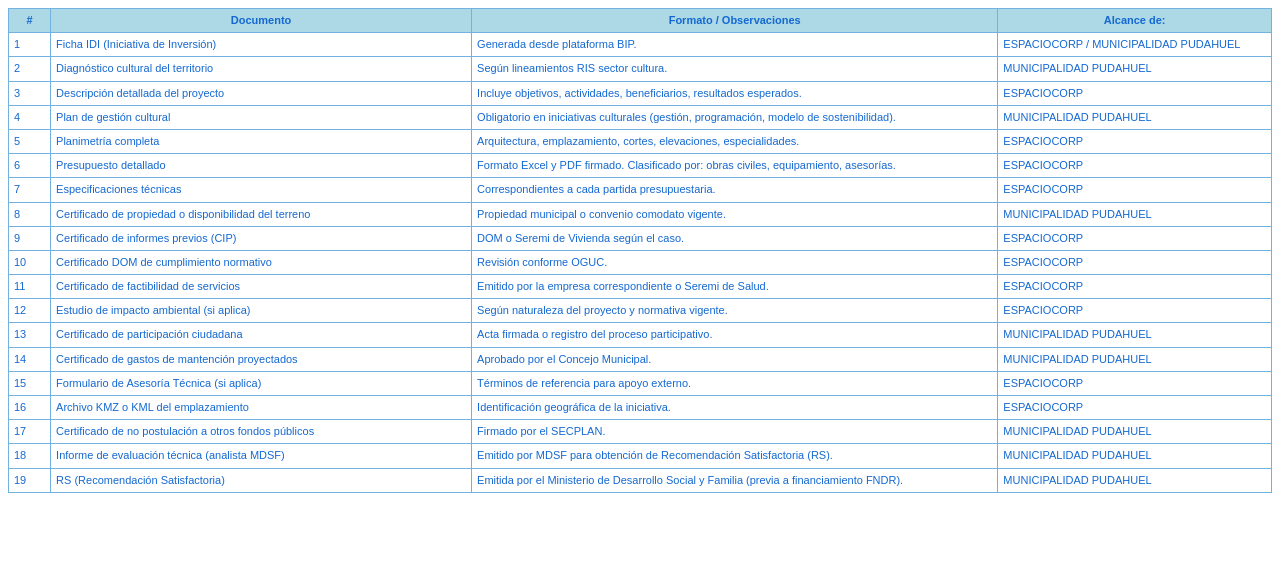
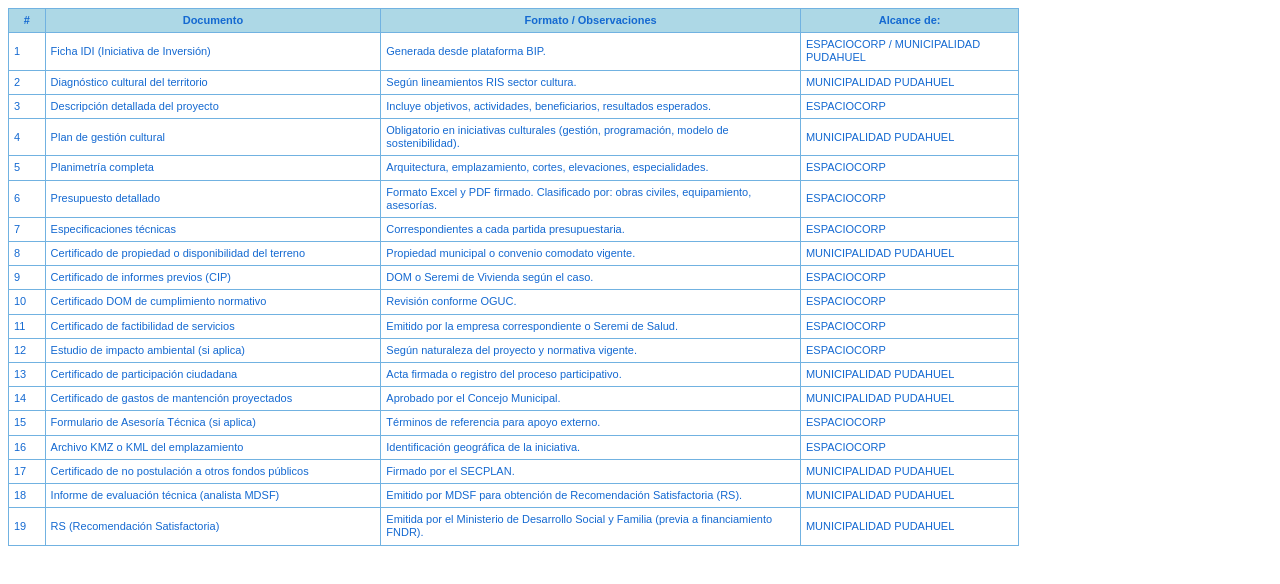
Before and after one commit to ESPACIOCORP7/PROYECTO, a plain HTML site: page Docs/Listado_Documentos.html in a window 1280 px wide. Drawn offline with Linux system fonts and the light colour scheme.

Commit message:
Update Listado_Documentos.html

```diff
--- a/Docs/Listado_Documentos.html
+++ b/Docs/Listado_Documentos.html
@@ -8,7 +8,7 @@
     .hl {color: rgb(50, 192, 87);font-style: italic;}
     .i {background-color: rgb(7, 247, 255);color: rgb(243, 5, 247);font-style: italic;}
     .s {text-decoration: line-through;}
-    table {width: 100%;border-collapse: collapse;}
+    table {width: 80%;border-collapse: collapse;}
     th, td {border: 1px solid rgb(113, 178, 225);padding: 5px;}
     th {text-align: center;background-color: lightblue;}
     th:nth-child(1) {width: 2%;text-align:center; vertical-align: middle;}
```
